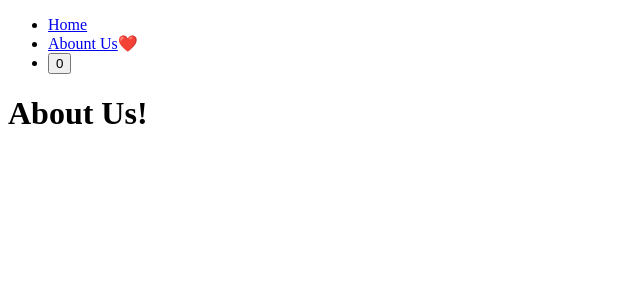
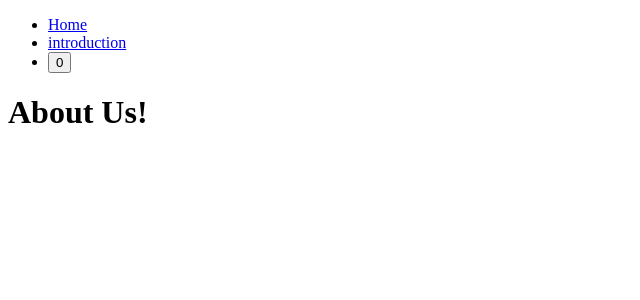
Before and after one commit to YSP97/learn-nextjs, a Next.js app: page /about-us in a window 1280 px wide. Shown: the top 300 px of the page, without its empty margins (0-640 px from the left). Built offline with nearby package versions, Linux system fonts and the light colour scheme.

Commit message:
[강의] Introduction

```diff
--- a/components/navigation.tsx
+++ b/components/navigation.tsx
@@ -15,8 +15,8 @@ export default function Navigation() {
           {path === '/' ? '❤️' : ''}
         </li>
         <li>
-          <Link href="/about-us">Abount Us</Link>
-          {path === '/about-us' ? '❤️' : ''}
+          <Link href="/introduction">introduction</Link>
+          {path === '/introduction' ? '❤️' : ''}
         </li>
         <li>
           <button onClick={() => setCount((c) => c + 1)}>{count}</button>
```
Also changed, not shown: app/introduction/page.tsx (added, +12 -0 lines).
